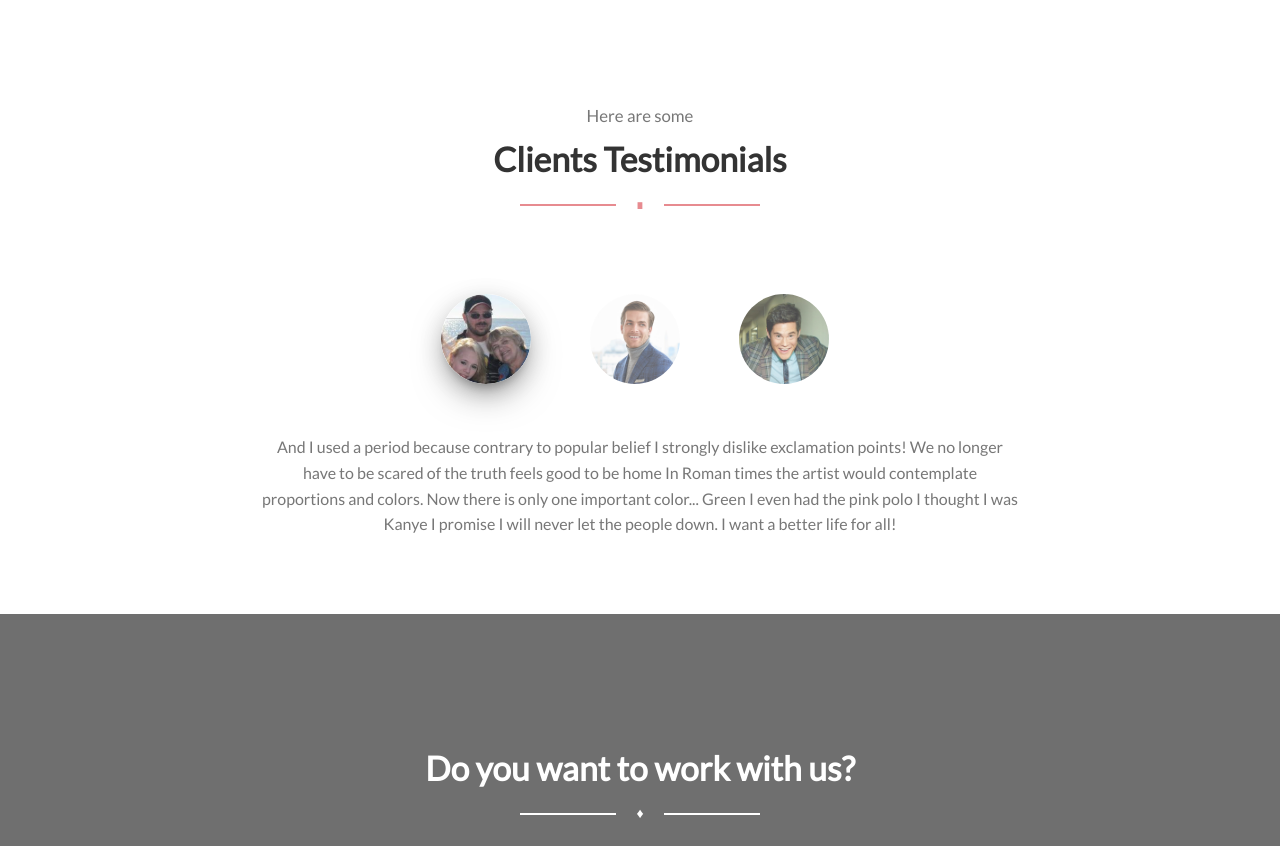
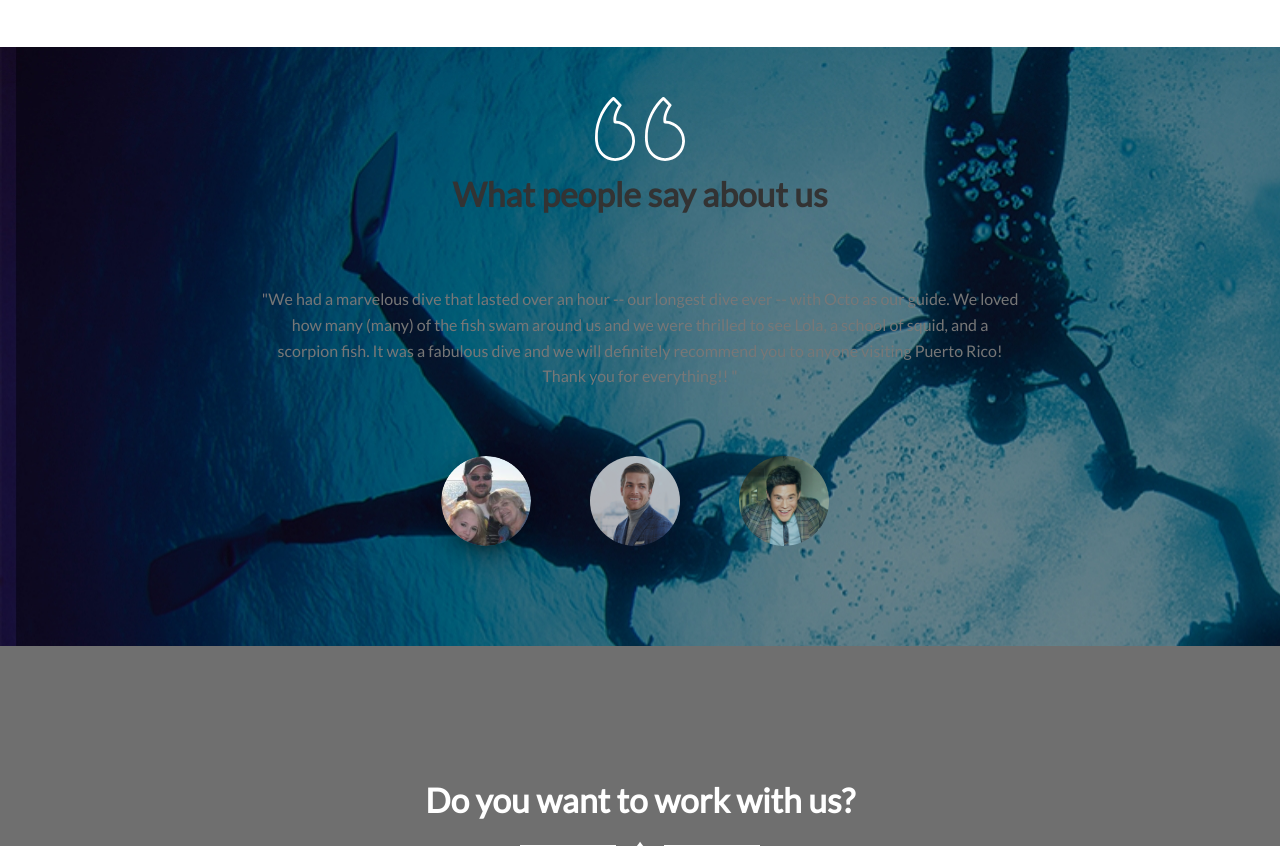
Before and after one commit to pedrocruzio/ScubaDogsWebsite, a plain HTML site: page index.html in a window 1280 px wide. Shown: the part 1860-2706 px from the top of the page. Drawn offline with Linux system fonts and the light colour scheme; some packages are replaced by stand-ins of ours; a web font is replaced by a local one.

Commit message:
Added $ img, testimonials

```diff
--- a/assets/css/custom.css
+++ b/assets/css/custom.css
@@ -7,3 +7,12 @@
     text-align: center;
     margin: auto;
 }
+
+.quote-icon {
+  height: 64px;
+  width: auto;
+}
+
+#testionials {
+  background-image: url('../img/testimonials-bg.jpg')
+}
--- a/index.html
+++ b/index.html
@@ -205,17 +205,35 @@
   </div>
 
 
-  <div class="section section-our-clients-freebie">
+  <div class="section section-our-clients-freebie"  id="testionials">
     <div class="container">
       <div class="title-area">
-        <h5 class="subtitle text-gray">Here are some</h5>
-        <h2>Clients Testimonials</h2>
-        <div class="separator separator-danger">∎</div>
+        <img src="assets/img/quote.svg" class="quote-icon" alt="" />
+        <h2>What people say about us</h2>
+      </div>
+
+      <div class="tab-content">
+        <div class="tab-pane active" id="susan">
+          <p class="description">
+            "We had a marvelous dive that lasted over an hour -- our longest dive ever -- with Octo as our guide. We loved how many (many) of the fish swam around us and we were thrilled to see Lola, a school of squid, and a scorpion fish. It was a fabulous dive and we will definitely recommend you to anyone visiting Puerto Rico! Thank you for everything!! "
+          </p>
+        </div>
+        <div class="tab-pane" id="testimonial2">
+          <p class="description">Green I even had the pink polo I thought I was Kanye I promise I will never let the people down. I want a better life for all! And I used a period because contrary to popular belief I strongly dislike exclamation points! We no longer have to
+            be scared of the truth feels good to be home In Roman times the artist would contemplate proportions and colors. Now there is only one important color...
+          </p>
+        </div>
+        <div class="tab-pane" id="testimonial3">
+          <p class="description"> I used a period because contrary to popular belief I strongly dislike exclamation points! We no longer have to be scared of the truth feels good to be home In Roman times the artist would contemplate proportions and colors. The 'Gaia' team did
+            a great work while we were collaborating. They provided a vision that was in deep connection with our needs and helped us achieve our goals.
+          </p>
+        </div>
+
       </div>
 
       <ul class="nav nav-text" role="tablist">
         <li class="active">
-          <a href="#testimonial1" role="tab" data-toggle="tab">
+          <a href="#susan" role="tab" data-toggle="tab">
             <div class="image-clients">
               <img alt="" class="img-circle" src="assets/img/susan-roberts@2x.png" />
             </div>
@@ -236,27 +254,6 @@
           </a>
         </li>
       </ul>
-
-
-      <div class="tab-content">
-        <div class="tab-pane active" id="testimonial1">
-          <p class="description">
-            And I used a period because contrary to popular belief I strongly dislike exclamation points! We no longer have to be scared of the truth feels good to be home In Roman times the artist would contemplate proportions and colors. Now there is only one important
-            color... Green I even had the pink polo I thought I was Kanye I promise I will never let the people down. I want a better life for all!
-          </p>
-        </div>
-        <div class="tab-pane" id="testimonial2">
-          <p class="description">Green I even had the pink polo I thought I was Kanye I promise I will never let the people down. I want a better life for all! And I used a period because contrary to popular belief I strongly dislike exclamation points! We no longer have to
-            be scared of the truth feels good to be home In Roman times the artist would contemplate proportions and colors. Now there is only one important color...
-          </p>
-        </div>
-        <div class="tab-pane" id="testimonial3">
-          <p class="description"> I used a period because contrary to popular belief I strongly dislike exclamation points! We no longer have to be scared of the truth feels good to be home In Roman times the artist would contemplate proportions and colors. The 'Gaia' team did
-            a great work while we were collaborating. They provided a vision that was in deep connection with our needs and helped us achieve our goals.
-          </p>
-        </div>
-
-      </div>
 
     </div>
   </div>
```
Also changed, not shown: assets/img/$.png (added), assets/img/$@2x.png (added).
